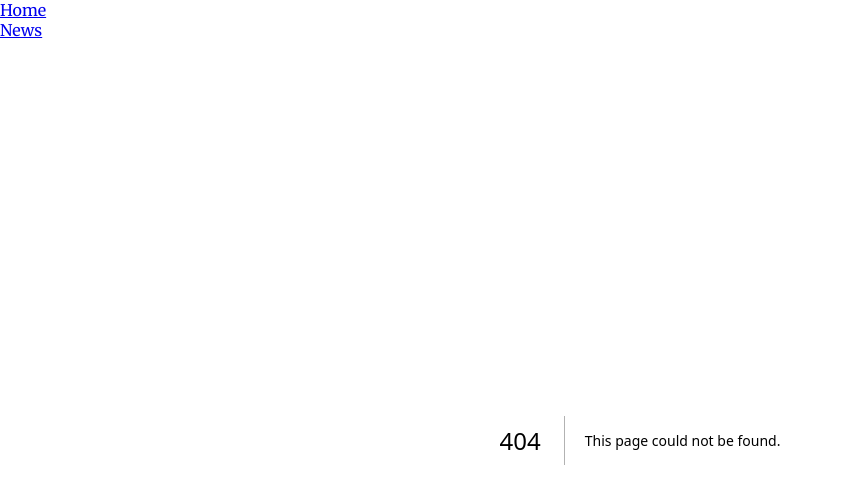
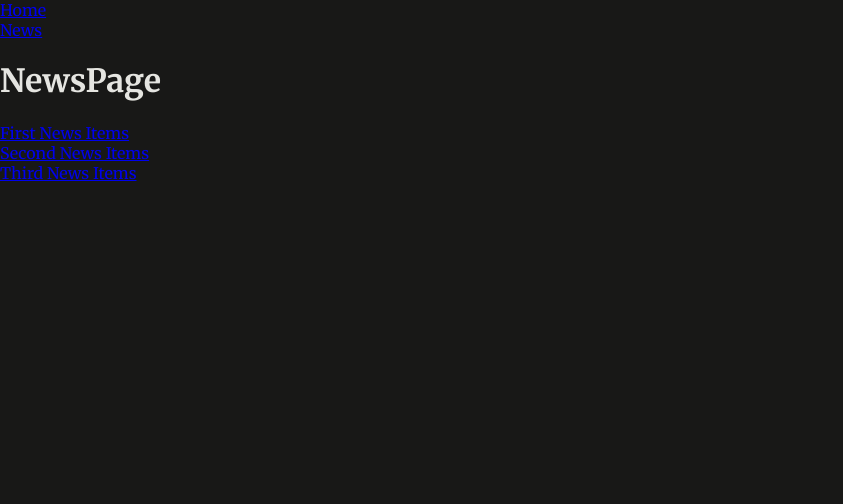
Before and after one commit to HrsHristov/news-app, a Next.js app: page /news in a window 1280 px wide. Before the commit this address had no page. Shown: the top 504 px of the page, without its empty margins (0-843 px from the left). Built offline with nearby package versions, Linux system fonts and the light colour scheme.

Commit message:
Add news routes

```diff
--- /dev/null
+++ b/app/news/page.js
@@ -0,0 +1,22 @@
+import Link from "next/link";
+
+const NewsPage = () => {
+    return (
+        <>
+            <h1>NewsPage</h1>
+            <ul>
+                <li>
+                    <Link href="/news/first-news">First News Items</Link>
+                </li>
+                <li>
+                    <Link href="/news/second-news">Second News Items</Link>
+                </li>
+                <li>
+                    <Link href="/news/third-news">Third News Items</Link>
+                </li>
+            </ul>
+        </>
+    );
+};
+
+export default NewsPage;
```
Also changed, not shown: app/news/[id]/page.js (added, +11 -0 lines).
